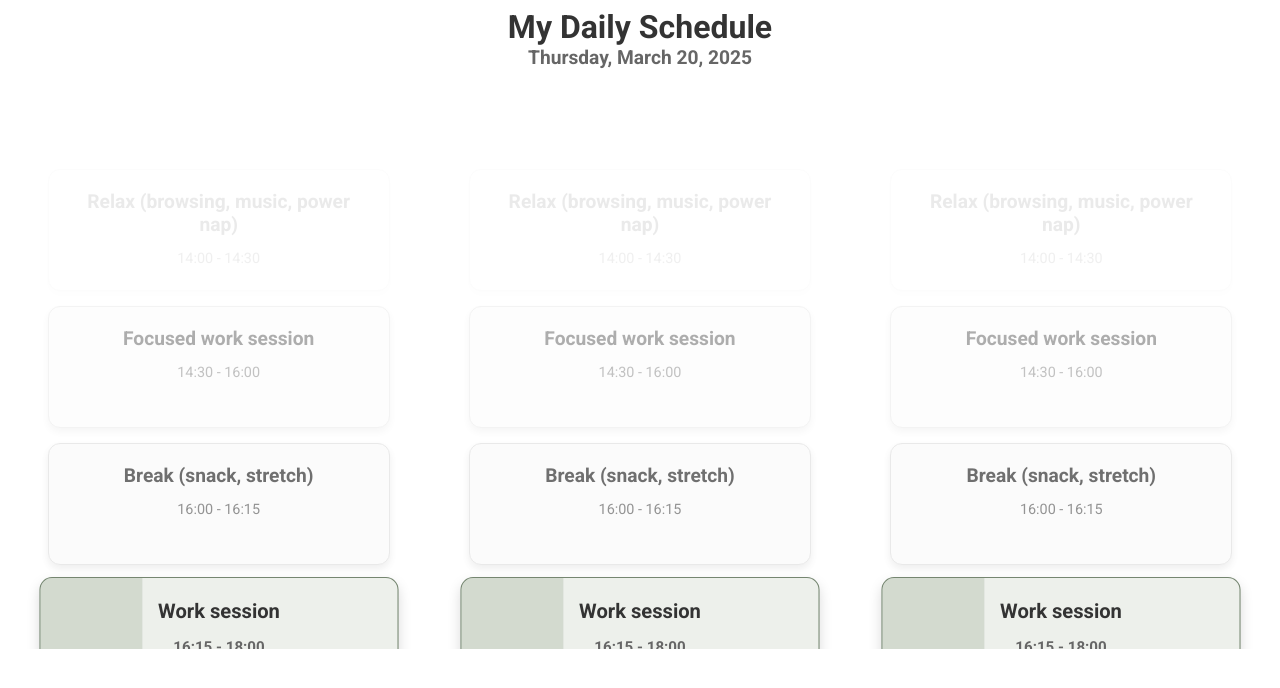
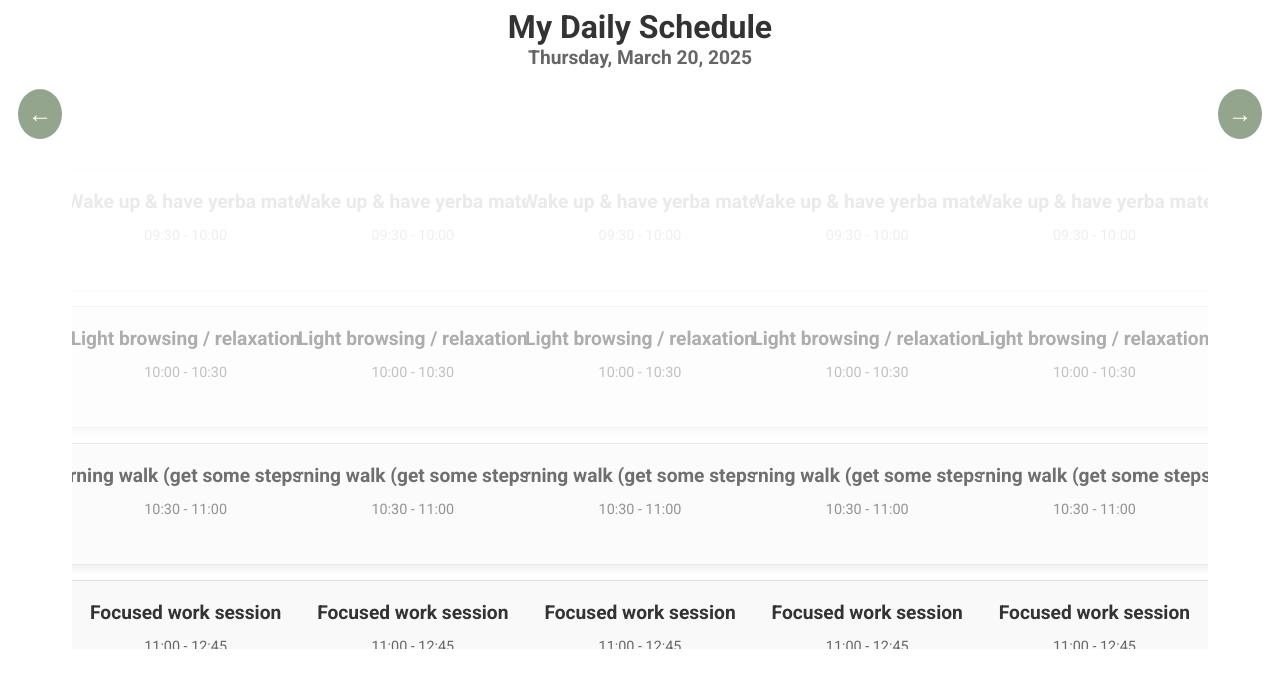
Before and after one commit to facubara/DayTracker, an Angular app in the folder day-habit-tracker/: page / in a window 1280 px wide. Shown: the top 688 px of the page. Built offline with nearby package versions, Linux system fonts and the light colour scheme.

Commit message:
More days and day focused

```diff
--- a/day-habit-tracker/src/app/habit-tracker/habit-tracker.component.html
+++ b/day-habit-tracker/src/app/habit-tracker/habit-tracker.component.html
@@ -4,8 +4,9 @@
 </div>
 
 <div class="month-container">
-    <div *ngFor="let day of daysOfMonth" class="task-container">
-      <div *ngFor="let task of visibleTasks; let i = index" class="task-card"
+  <button (click)="previousDay()" class="nav-button">←</button>
+  <div *ngFor="let day of dayTasks; let j = index" class="task-container" [class.focused-day]="isFocusedDay(day.date)">
+    <div *ngFor="let task of dayTasks[j].tasks; let i = index" class="task-card"
          [class.focus]="isCurrentTask(task)"
          [style.opacity]="getOpacity(i)">
       <div class="progress" *ngIf="isCurrentTask(task)" [style.width]="getProgress(task) + '%'"></div>
@@ -13,4 +14,5 @@
       <p>{{ task.startTime }} - {{ task.endTime }}</p>
     </div>
   </div>
+  <button (click)="nextDay()" class="nav-button">→</button>
 </div>
--- a/day-habit-tracker/src/app/habit-tracker/habit-tracker.component.scss
+++ b/day-habit-tracker/src/app/habit-tracker/habit-tracker.component.scss
@@ -27,6 +27,8 @@
 //   align-items: center;
 }
 
+
+
 .task-container {
   display: flex;
   flex-direction: column;
@@ -40,7 +42,7 @@
   overflow-x: hidden;
   scroll-behavior: smooth;
   height: 100%;
-
+  transition: transform 0.5s ease-in-out;
   /* Custom Scrollbar */
   scrollbar-width:initial;
   //scrollbar-color: #2196f3 #f0f0f0;
@@ -96,3 +98,26 @@
   background-color: rgba(148, 165, 142, 0.3);
   transition: width 1s linear;
 }
+
+.nav-button {
+  background-color: #94a58e;
+  border: none;
+  color: white;
+  padding: 10px;
+  font-size: 1.5em;
+  cursor: pointer;
+  transition: background-color 0.3s;
+  border-radius: 50%;
+  height:50px;
+  margin: 0 10px;
+}
+
+.nav-button:hover {
+  background-color: #758670;
+}
+
+.focused-day {
+  background-color: #d0e7ff; /* Light blue background for testing */
+  border-color: #a0c4ff;
+  box-shadow: 0 6px 12px rgba(0, 0, 0, 0.15);
+}
--- a/day-habit-tracker/src/app/habit-tracker/habit-tracker.component.ts
+++ b/day-habit-tracker/src/app/habit-tracker/habit-tracker.component.ts
@@ -5,6 +5,11 @@
   title: string;
   startTime: string;
   endTime: string;
+}
+
+interface DayTasks{
+  date:Date;
+  tasks: Task[];
 }
 
 @Component({
@@ -40,6 +45,28 @@
   updatedCurrentIndex = 0;
   daysOfMonth= [1,2,3];
 
+  dayTasks: DayTasks[]=[
+    {
+      date: new Date(2025,2,27),
+      tasks: this.tasks
+    },
+    {
+      date: new Date(2025,2,28),
+      tasks: this.tasks
+    },
+    {
+      date: new Date(2025,2,29),
+      tasks: this.tasks
+    },
+    {
+      date: new Date(2025,2,30),
+      tasks: this.tasks
+    },
+    {
+      date: new Date(2025,2,31),
+      tasks: this.tasks
+    },
+  ]
   isCurrentTask(task: Task): boolean {
     const now = new Date();
     const currentTime = `${now.getHours().toString().padStart(2, '0')}:${now.getMinutes().toString().padStart(2, '0')}`;
@@ -85,4 +112,27 @@
     console.log('this.updatedCurrentIndex: ', this.updatedCurrentIndex);
     setInterval(() => this.tasks = [...this.tasks], 60000); // Refresh every minute
   }
+
+
+
+  previousDay() {
+    this.currentDate.setDate(this.currentDate.getDate() - 1);
+    this.updateVisibleTasks();
+  }
+
+  nextDay() {
+    this.currentDate.setDate(this.currentDate.getDate() + 1);
+    this.updateVisibleTasks();
+  }
+
+  updateVisibleTasks() {
+    this.visibleTasks = this.getVisibleTasks();
+    this.updatedCurrentIndex = this.visibleTasks.findIndex(task => this.isCurrentTask(task));
+  }
+
+  isFocusedDay(date: Date): boolean {
+    console.log('date.ToString: ', date.toDateString())
+    console.log('this.currentDate.todatestring:', this.currentDate.toDateString())
+    return date.toDateString() === this.currentDate.toDateString();
+  }
 }
```
Lines whose indentation alone changed are shown as unchanged.
